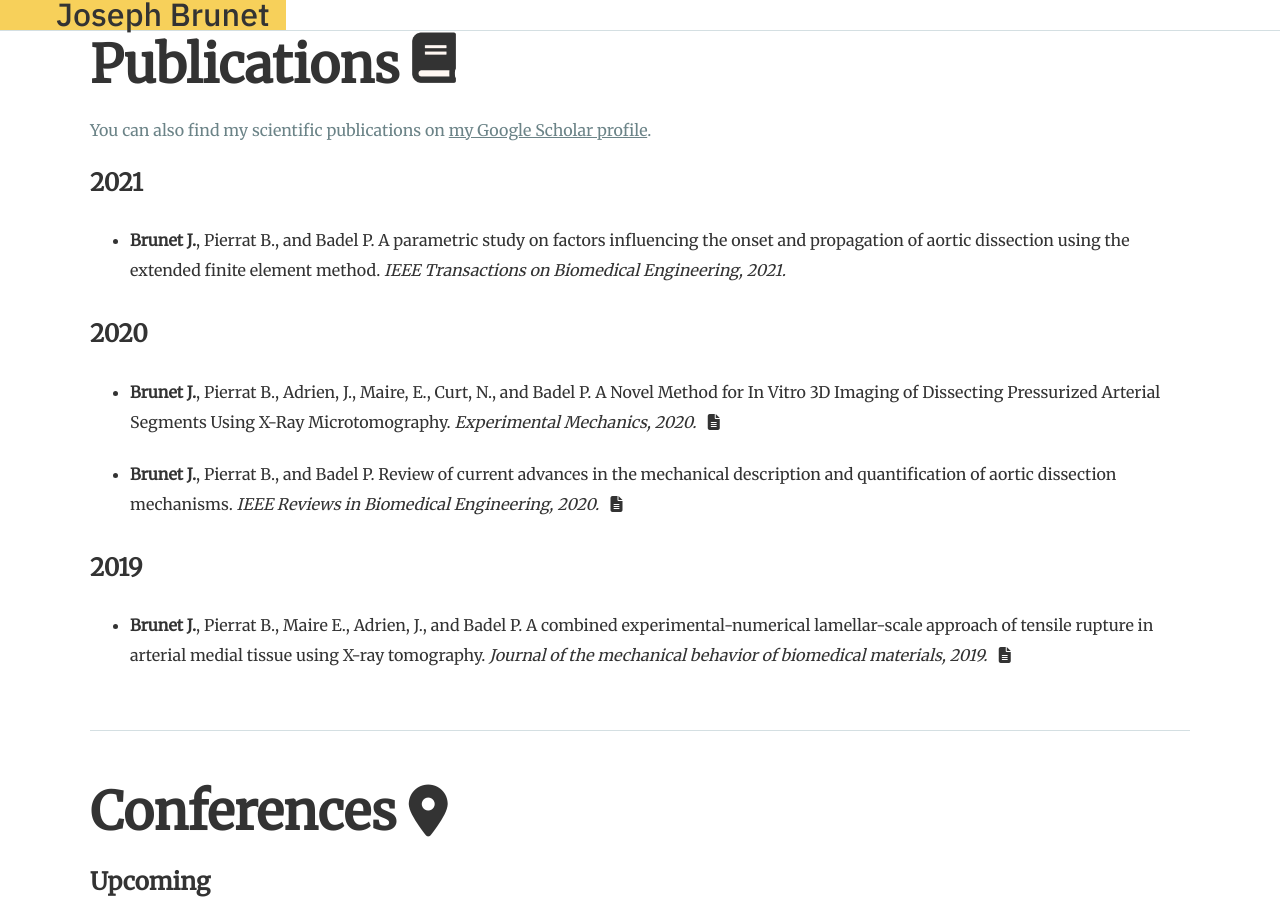
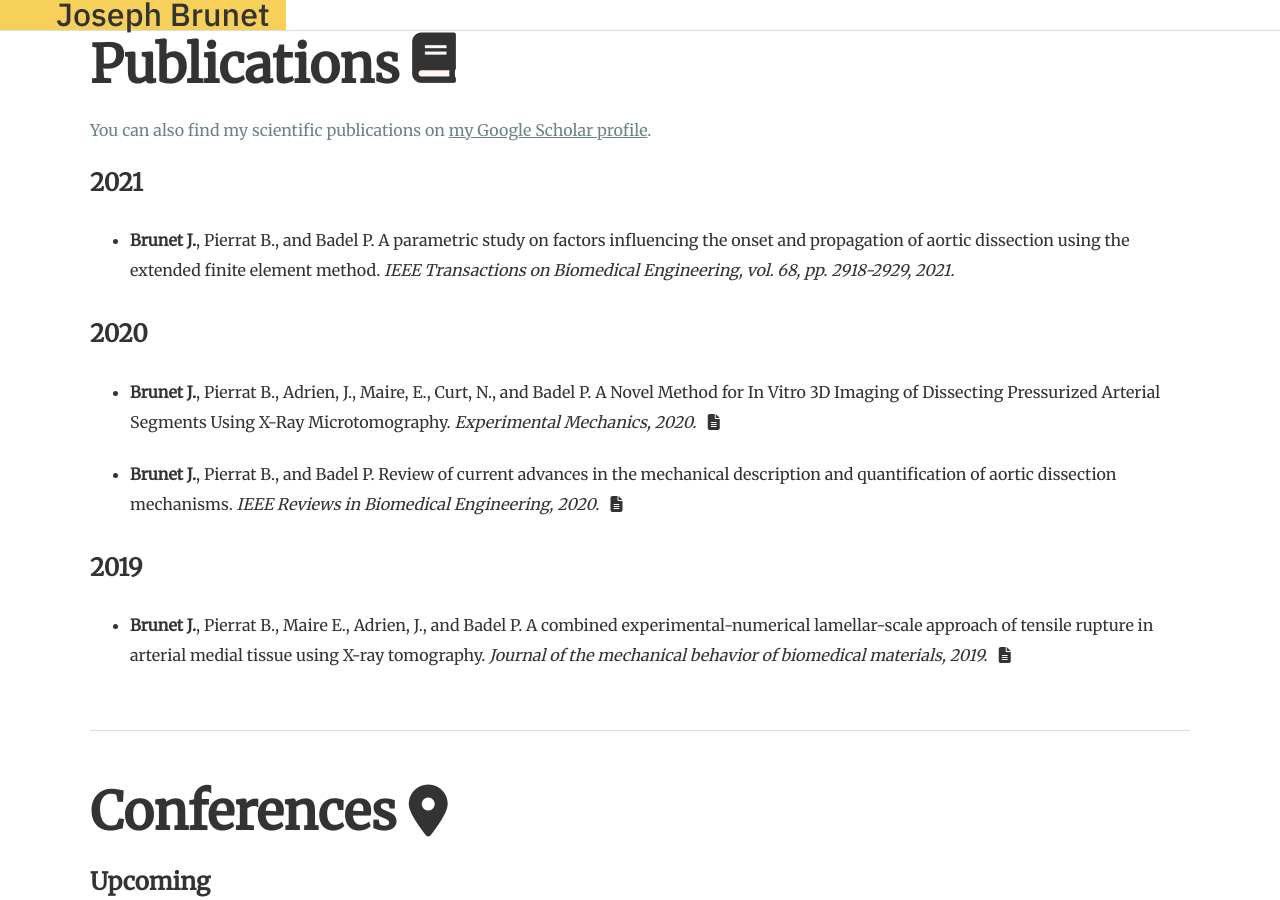
Before and after one commit to JosephBrunet/JosephBrunet.github.io, a Jekyll site: the page built from index.html, in a window 1280 px wide and 900 px high, scrolled down 1211 px. Built offline with Jekyll 4.4.1, drawn with Linux system fonts in a browser that asks for light colours; nearby versions of some CDN libraries; some web fonts are replaced.

Commit message:
Update index.html

```diff
--- a/index.html
+++ b/index.html
@@ -128,7 +128,7 @@ permalink: /
 			<ul>
 				<li>
 					<p>
-						<b>Brunet J.</b>, Pierrat B., and Badel P. A parametric study on factors influencing the onset and propagation of aortic dissection using the extended finite element method. <em>IEEE Transactions on Biomedical Engineering, 2021.</em>
+						<b>Brunet J.</b>, Pierrat B., and Badel P. A parametric study on factors influencing the onset and propagation of aortic dissection using the extended finite element method. <em>IEEE Transactions on Biomedical Engineering, vol. 68, pp. 2918-2929, 2021.</em>
 					</p>
 				</li>
 			</ul>
```
